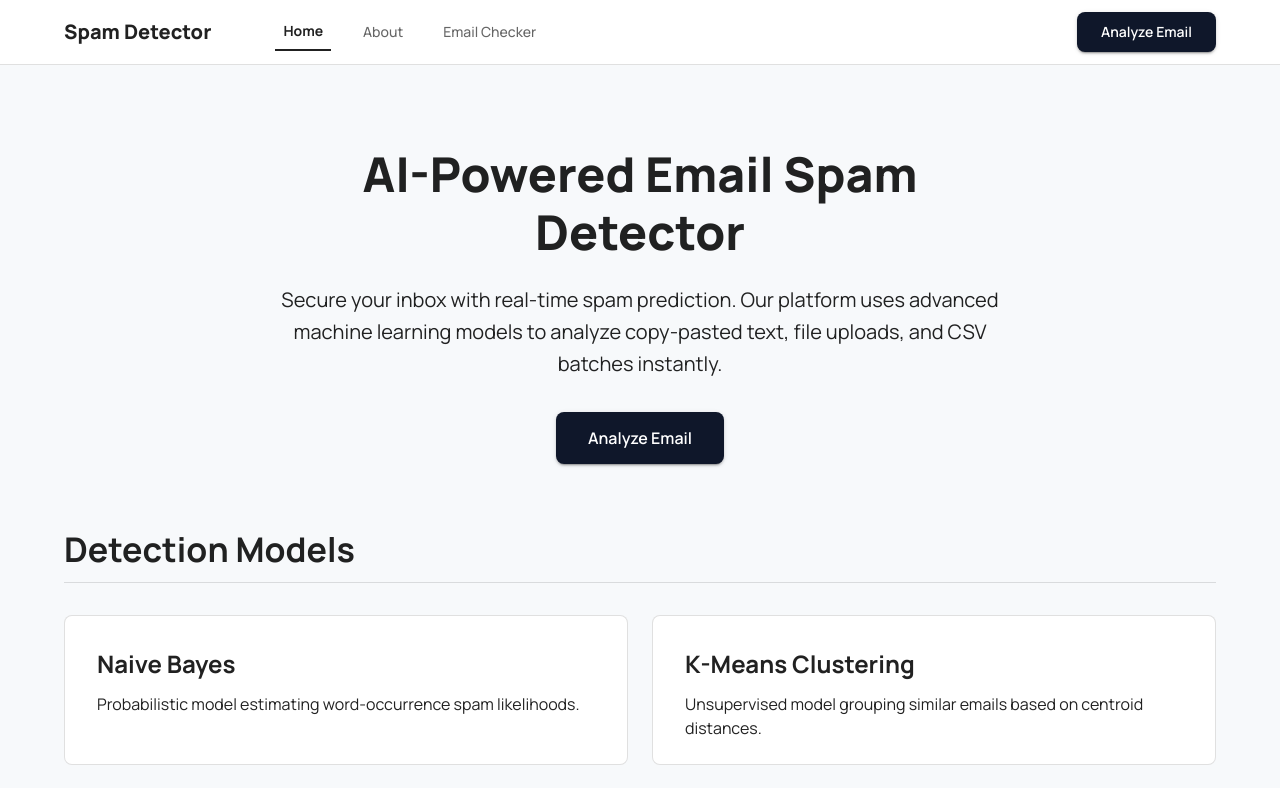
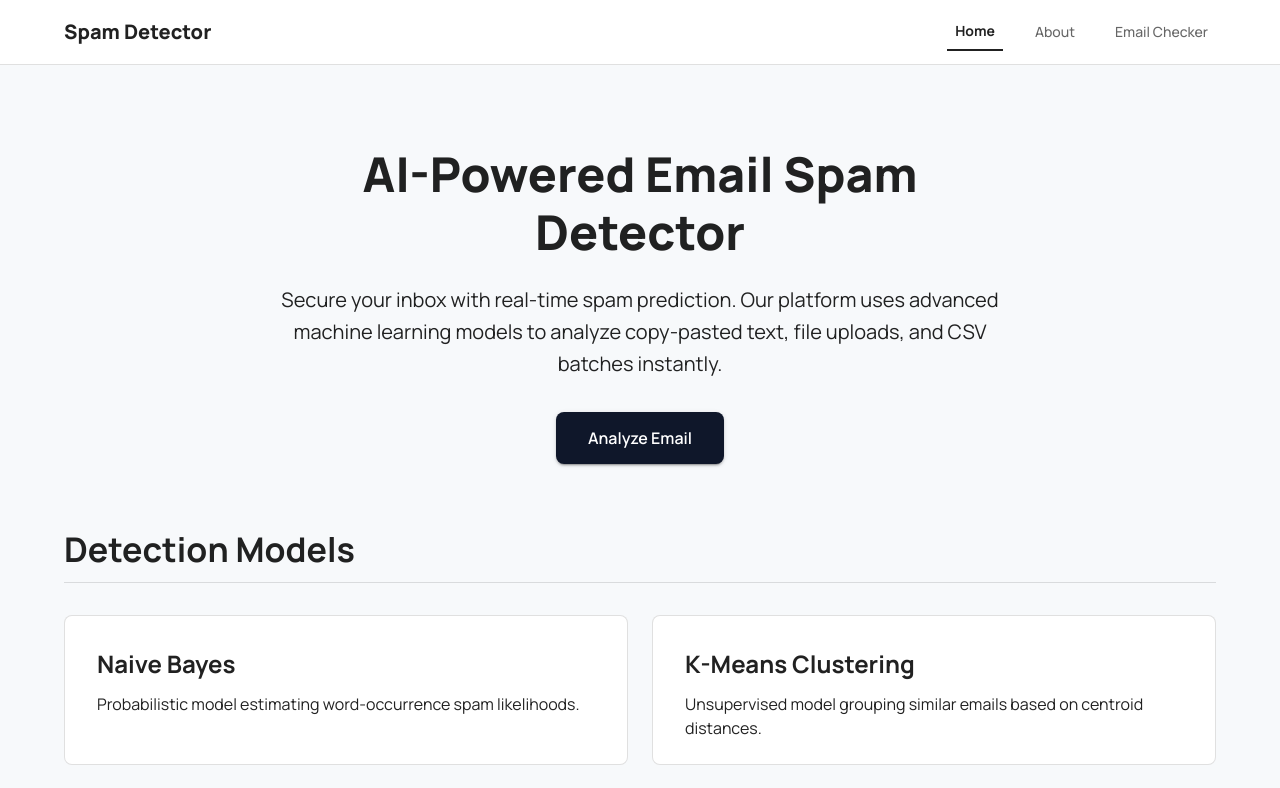
Before and after one commit to AungMoeThuam/cos30049-assignment3, a React (Vite) app in the folder email-spam-detection-web-app/: page / in a window 1280 px wide. Shown: the top 788 px of the page. Built offline with nearby package versions, Linux system fonts and the light colour scheme.

Commit message:
style(ui): update RootLayout formatting and header structure

```diff
--- a/email-spam-detection-web-app/src/layouts/RootLayout.jsx
+++ b/email-spam-detection-web-app/src/layouts/RootLayout.jsx
@@ -1,5 +1,5 @@
-import { useEffect } from "react"
-import { Outlet, useNavigate, useLocation } from "react-router"
+import { useEffect } from "react";
+import { Outlet, useNavigate, useLocation } from "react-router";
 import {
   Typography,
   Button,
@@ -7,30 +7,37 @@ import {
   Box,
   Link,
   AppBar,
-  Toolbar
-} from "@mui/material"
+  Toolbar,
+} from "@mui/material";
 
 const navLinks = [
   { label: "Home", path: "/" },
   { label: "About", path: "/#about" },
   { label: "Email Checker", path: "/spam-check" },
-]
+];
 
 export default function RootLayout() {
-  const navigate = useNavigate()
-  const { pathname, hash } = useLocation()
+  const navigate = useNavigate();
+  const { pathname, hash } = useLocation();
 
   useEffect(() => {
-    if (!hash) return
+    if (!hash) return;
 
-    const target = document.querySelector(hash)
+    const target = document.querySelector(hash);
     if (target) {
-      target.scrollIntoView({ behavior: "smooth", block: "start" })
+      target.scrollIntoView({ behavior: "smooth", block: "start" });
     }
-  }, [hash])
+  }, [hash]);
 
   return (
-    <Box sx={{ display: "flex", flexDirection: "column", minHeight: "100vh", bgcolor: "background.default" }}>
+    <Box
+      sx={{
+        display: "flex",
+        flexDirection: "column",
+        minHeight: "100vh",
+        bgcolor: "background.default",
+      }}
+    >
       {/* Navigation Header */}
       <AppBar
         position="static"
@@ -40,12 +47,22 @@ export default function RootLayout() {
           bgcolor: "background.paper",
           borderBottom: "1px solid",
           borderColor: "divider",
-          px: { xs: 2, md: 8 }
+          px: { xs: 2, md: 8 },
         }}
       >
-        <Toolbar disableGutters sx={{ justifyContent: "space-between", height: 64 }}>
+        <Toolbar
+          disableGutters
+          sx={{ justifyContent: "space-between", height: 64 }}
+        >
           {/* Logo / Brand Name */}
-          <Box sx={{ display: "flex", alignItems: "center", gap: 4 }}>
+          <Box
+            sx={{
+              display: "flex",
+              justifyContent: "space-between",
+              alignItems: "center",
+              gap: 4,
+            }}
+          >
             <Typography
               variant="h6"
               onClick={() => navigate("/")}
@@ -58,12 +75,14 @@ export default function RootLayout() {
             >
               Spam Detector
             </Typography>
-
+          </Box>
           {/* Nav links (hidden on mobile for simplicity, but let's keep them visible) */}
           <Box sx={{ display: "flex", gap: 3, ml: 4 }}>
             {navLinks.map(({ label, path }) => {
-                const currentPath = `${pathname}${hash}`
-                const isActive = path.includes("#") ? currentPath === path : pathname === path
+              const currentPath = `${pathname}${hash}`;
+              const isActive = path.includes("#")
+                ? currentPath === path
+                : pathname === path;
               return (
                 <Button
                   key={path}
@@ -82,32 +101,14 @@ export default function RootLayout() {
                     "&:hover": {
                       bgcolor: "transparent",
                       color: "text.primary",
-                      }
+                    },
                   }}
                 >
                   {label}
                 </Button>
-                )
+              );
             })}
           </Box>
-          </Box>
-
-          {/* Action button */}
-          <Button
-            variant="contained"
-            color="primary"
-            onClick={() => navigate("/spam-check")}
-            sx={{
-              borderRadius: "8px",
-              px: 3,
-              py: 1,
-              fontFamily: '"Manrope", sans-serif',
-              fontSize: "14px",
-              fontWeight: 600,
-            }}
-          >
-            Analyze Email
-          </Button>
         </Toolbar>
       </AppBar>
 
@@ -124,7 +125,7 @@ export default function RootLayout() {
           borderTop: "1px solid",
           borderColor: "divider",
           py: 4,
-          px: { xs: 3, md: 8 }
+          px: { xs: 3, md: 8 },
         }}
       >
         <Box
@@ -135,13 +136,24 @@ export default function RootLayout() {
             alignItems: "center",
             maxWidth: "lg",
             mx: "auto",
-            gap: 2
+            gap: 2,
           }}
         >
-          <Box sx={{ display: "flex", alignItems: "center", flexWrap: "wrap", gap: 1 }}>
+          <Box
+            sx={{
+              display: "flex",
+              alignItems: "center",
+              flexWrap: "wrap",
+              gap: 1,
+            }}
+          >
             <Typography
               variant="subtitle2"
-              sx={{ fontWeight: 700, fontFamily: '"Manrope", sans-serif', mr: 2 }}
+              sx={{
+                fontWeight: 700,
+                fontFamily: '"Manrope", sans-serif',
+                mr: 2,
+              }}
             >
               Spam Detector
             </Typography>
@@ -155,7 +167,12 @@ export default function RootLayout() {
           </Box>
 
           <Box sx={{ display: "flex", gap: 3, flexWrap: "wrap" }}>
-            {["Privacy Policy", "Terms of Service", "Documentation", "Support"].map((item) => (
+            {[
+              "Privacy Policy",
+              "Terms of Service",
+              "Documentation",
+              "Support",
+            ].map((item) => (
               <Link
                 key={item}
                 href="#"
@@ -164,7 +181,7 @@ export default function RootLayout() {
                 sx={{
                   fontFamily: '"Manrope", sans-serif',
                   fontSize: "12px",
-                  "&:hover": { color: "text.primary" }
+                  "&:hover": { color: "text.primary" },
                 }}
               >
                 {item}
@@ -174,5 +191,5 @@ export default function RootLayout() {
         </Box>
       </Box>
     </Box>
-  )
+  );
 }
```
Lines whose indentation alone changed are shown as unchanged.
